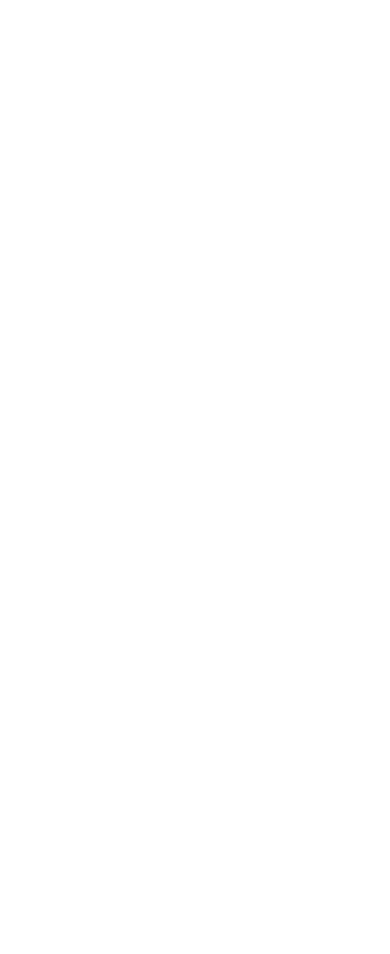
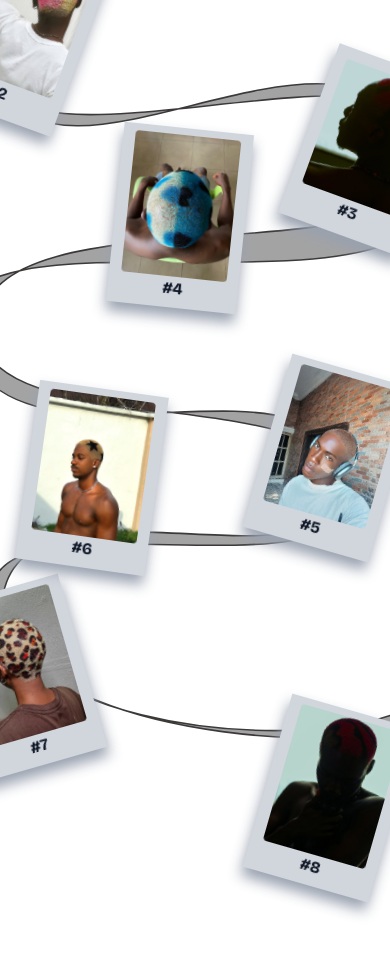
Before and after one commit to OkataMiracleDev/eti-hairstylist-portfolio, a Next.js app: page / in a window 390 px wide. Shown: the part 2100-3054 px from the top of the page. Before the commit the page ends 1868 px from the top, so only its background shows below. Built offline with nearby package versions, Linux system fonts and the light colour scheme; a web font is replaced by a local one.

Commit message:
feat(HomeGallery): add mobile layout and adjust collage dimensions
Add responsive mobile layout for HomeGallery with absolute positioned collages. Adjust collage component dimensions for better responsiveness across breakpoints.

```diff
--- a/components/Collage/Collage.tsx
+++ b/components/Collage/Collage.tsx
@@ -13,7 +13,7 @@ interface CollageProps {
 export default function Collage({ image, title }: CollageProps) {
   return (
     <div>
-      <div className="bg-gray-300 p-3 lg:h-[270px] lg:w-[200px] flex flex-col justify-center items-center active:scale-106 lg:hover:scale-104 transition-all duration-500 drop-shadow-xl drop-shadow-gray-400">
+      <div className="bg-gray-300 p-3 h-[180px] md:h-[200px] w-[130px] md:w-[150px] lg:h-[270px] lg:w-[200px] flex flex-col justify-center items-center active:scale-106 lg:hover:scale-104 transition-all duration-500 drop-shadow-xl drop-shadow-gray-400">
         <Image
           src={image || homeData.defaultImage}
           alt={title || homeData.title}
--- a/components/Home/HomeGallery/HomeGallery.tsx
+++ b/components/Home/HomeGallery/HomeGallery.tsx
@@ -39,6 +39,39 @@ const HomeGallery = () => {
           <Collage title="#8" image="/hair/hair-8.jpg" />
         </div>
       </div>
+      <div className="w-[160%] h-300 relative lg:hidden flex flex-col ">
+        <Image
+          src={"/svg/line-mobile.svg"}
+          alt="gallery-line"
+          width={2000}
+          height={2000}
+          className="w-full h-full object-contain"
+        />
+        <div className="absolute right-20 md:right-60 top-23 md:top-26 active:rotate-12 transition-all duration-500 rotate-6">
+          <Collage title="#1" image="/hair/hair-1.jpg" />
+        </div>
+        <div className="absolute left-10 md:left-55 top-63 md:top-66 active:-rotate-12 transition-all duration-500 rotate-20">
+          <Collage title="#2" image="/hair/hair-2.jpg" />
+        </div>
+        <div className="absolute right-10 md:right-40 top-93 md:top-106 active:rotate-6 transition-all duration-500 rotate-20">
+          <Collage title="#3" image="/hair/hair-3.jpg" />
+        </div>
+        <div className="absolute left-50 md:left-95 top-110 md:top-130 active:-rotate-12 transition-all duration-500 rotate-6">
+          <Collage title="#4" image="/hair/hair-4.jpg" />
+        </div>
+        <div className="absolute right-20 md:right-65 top-170 md:top-200 active:rotate-6 transition-all duration-500 rotate-16">
+          <Collage title="#5" image="/hair/hair-5.jpg" />
+        </div>
+        <div className="absolute left-28 md:left-35 top-175 md:top-160 active:-rotate-6 transition-all duration-500 rotate-8 z-10">
+          <Collage title="#6" image="/hair/hair-6.jpg" />
+        </div>
+        <div className="absolute left-10 md:left-40 top-225 md:top-235 active:rotate-6 transition-all duration-500 -rotate-16">
+          <Collage title="#7" image="/hair/hair-7.jpg" />
+        </div>
+        <div className="absolute right-20 md:right-50 top-255 md:top-275 active:-rotate-6 transition-all duration-500 rotate-16">
+          <Collage title="#8" image="/hair/hair-8.jpg" />
+        </div>
+      </div>
     </div>
   );
 };
```
